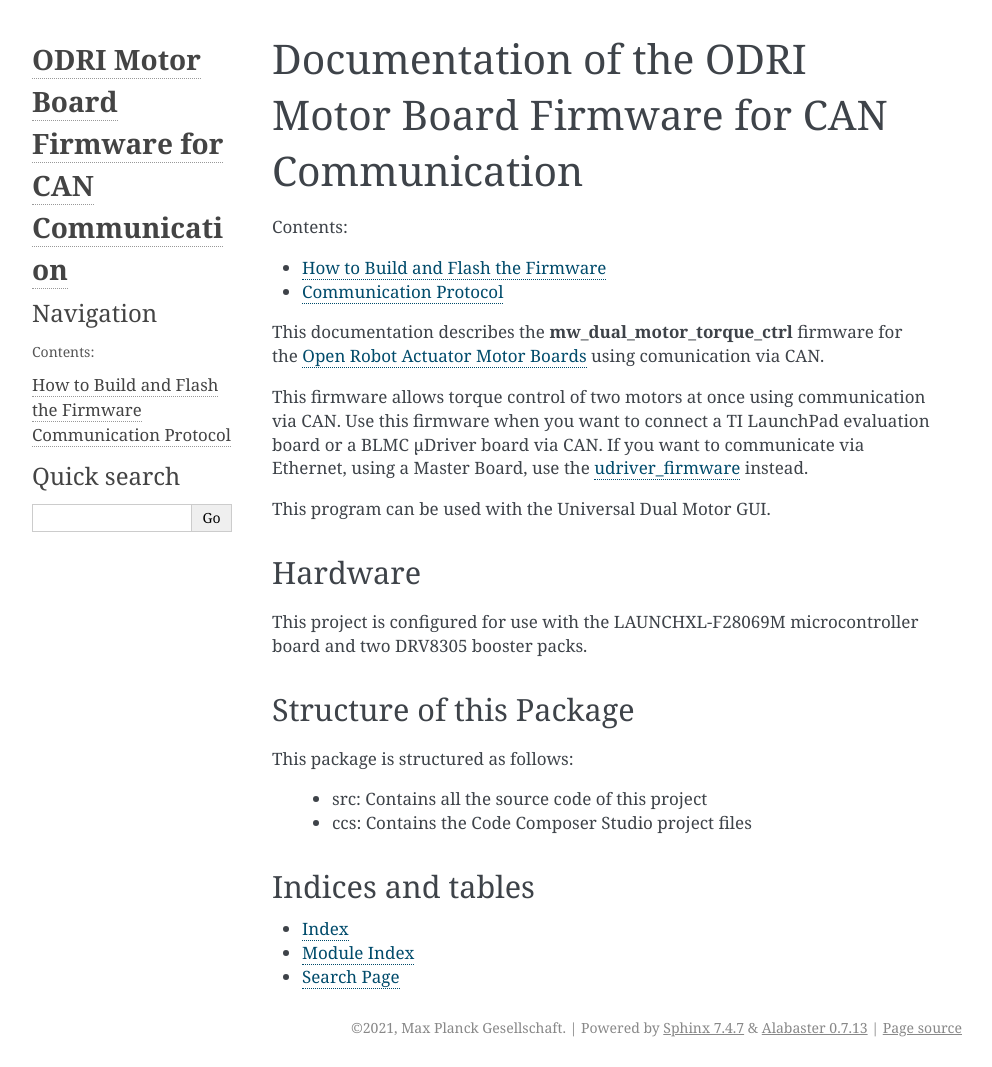
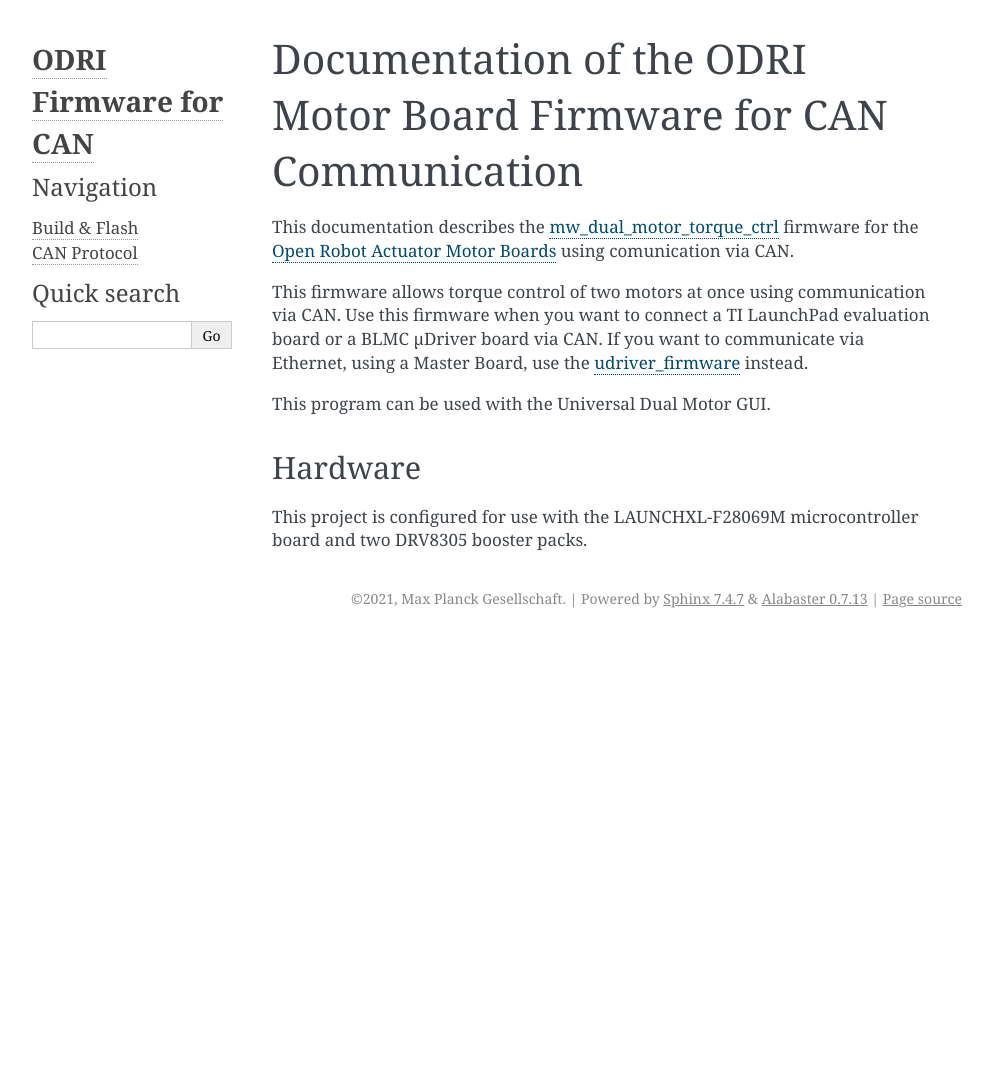
Before and after one commit to open-dynamic-robot-initiative/mw_dual_motor_torque_ctrl, a Sphinx documentation site: the page built from doc/index.rst, in a window 1280 px wide. Shown: the whole page, without its empty margins (148-1140 px from the left). Built offline with Sphinx 7.4.7, drawn with Linux system fonts in a browser that asks for light colours; after the commit the page ends 900 px from its top, so only the background shows below that.

Commit message:
doc: Small changes to make it look nicer

```diff
--- a/doc/can_interface.rst
+++ b/doc/can_interface.rst
@@ -1,5 +1,5 @@
-Communication Protocol
-======================
+CAN Communication Protocol
+==========================
 
 Each frame has an 11-bit identifier, which is used to distinguish different
 types of messages. In the following the protocol (which identifier is used for
--- a/doc/conf.py
+++ b/doc/conf.py
@@ -46,7 +46,8 @@ source_suffix = ".rst"
 master_doc = "index"
 
 # General information about the project.
-project = "ODRI Motor Board Firmware for CAN Communication"
+# project = "ODRI Motor Board Firmware for CAN Communication"
+project = "ODRI Firmware for CAN"
 copyright = "2021, Max Planck Gesellschaft"
 author = "Felix Widmaier"
 
--- a/doc/index.rst
+++ b/doc/index.rst
@@ -3,14 +3,14 @@ Documentation of the ODRI Motor Board Firmware for CAN Communication
 ********************************************************************
 
 .. toctree::
+   :hidden:
    :maxdepth: 1
-   :caption: Contents:
 
-   build_instructions
-   can_interface
+   Build & Flash <build_instructions>
+   CAN Protocol <can_interface>
 
 
-This documentation describes the **mw_dual_motor_torque_ctrl** firmware for the
+This documentation describes the mw_dual_motor_torque_ctrl_ firmware for the
 `Open Robot Actuator Motor Boards`_ using comunication via CAN.
 
 This firmware allows torque control of two motors at once using communication
@@ -28,24 +28,6 @@ This project is configured for use with the LAUNCHXL-F28069M microcontroller
 board and two DRV8305 booster packs.
 
 
-
-Structure of this Package
-=========================
-
-This package is structured as follows:
-
-  * src: Contains all the source code of this project
-  * ccs: Contains the Code Composer Studio project files
-
-
-
-Indices and tables
-==================
-
-* :ref:`genindex`
-* :ref:`modindex`
-* :ref:`search`
-
-
+.. _mw_dual_motor_torque_ctrl: https://github.com/open-dynamic-robot-initiative/mw_dual_motor_torque_ctrl
 .. _Open Robot Actuator Motor Boards: https://github.com/open-dynamic-robot-initiative/open_robot_actuator_hardware
 .. _udriver_firmware: https://github.com/open-dynamic-robot-initiative/udriver_firmware
```
